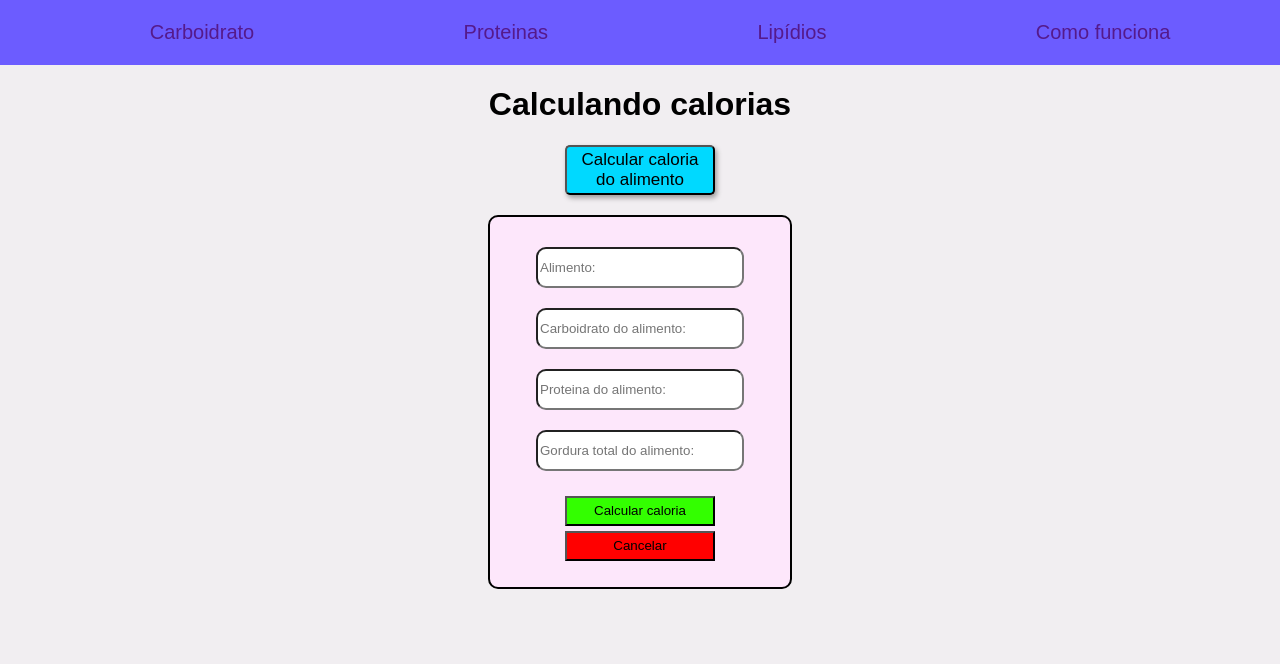
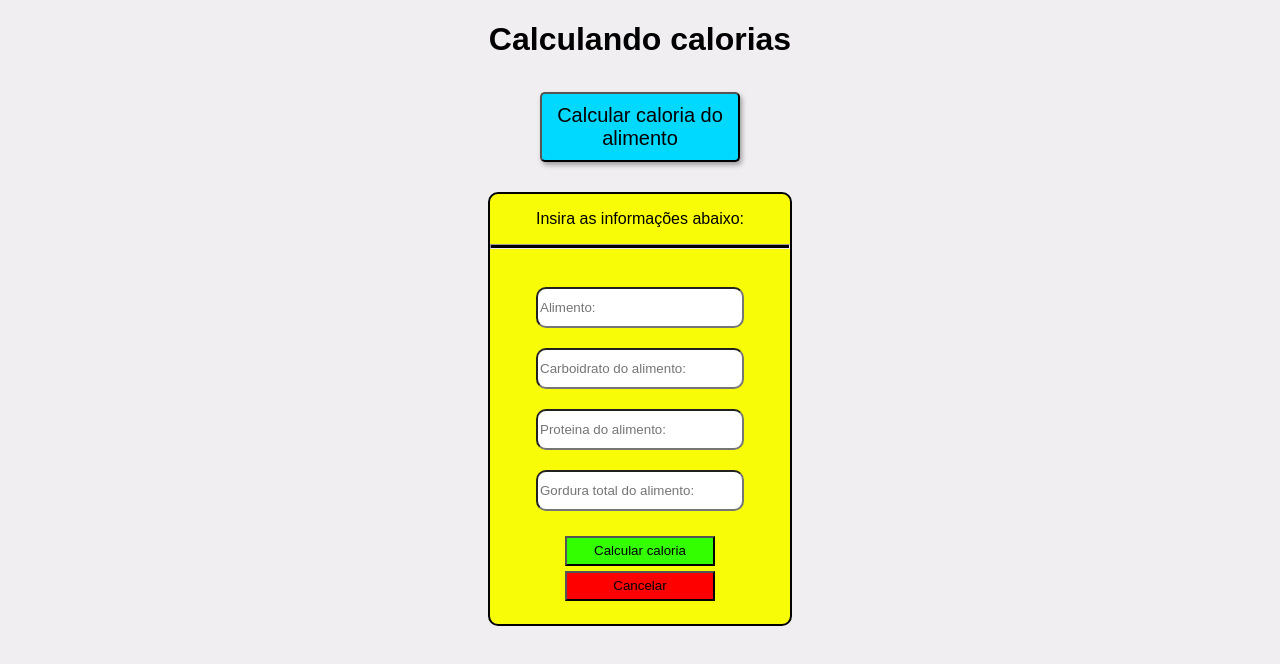
Before and after one commit to Marco-AurelioRoque/calculando-calorias, a plain HTML site: page index.html in a window 1280 px wide. Both pictures are taken after a click on the button "Calcular caloria do alimento". Drawn offline with Linux system fonts and the light colour scheme.

Commit message:
estilos adicionados

```diff
--- a/css/style.css
+++ b/css/style.css
@@ -4,6 +4,7 @@ body{
     box-sizing: border-box;
     font-family: Arial, Helvetica, sans-serif;
     background-color: rgb(241, 238, 241);
+    overflow-y: hidden;
 }
 /*Modal*/
 h1{
@@ -14,30 +15,40 @@ h1{
     text-align: center;
 }
 /*Botao Toggle modal*/
+.botaoAbreModal{
+    text-align: center;
+}
+
 .toggleModal{
-    margin-bottom: 20px;
-    width: 150px;
-    height: 50px;
+    margin-top: 12px;
+    width: 200px;
+    height: 70px;
     border-radius: 5px;
     background-color: rgb(0, 217, 255);
     color: rgb(0, 0, 0);
     cursor: pointer;
-    font-size: 17px;
+    font-size: 20px;
     box-shadow: 2px 3px 5px rgb(156, 156, 156);
 }
 .toggleModal:hover{
     background-color: rgb(18, 172, 243);
 }
 
+hr{
+    height: 3px;
+    background-color: black;
+}
+
 .modal{
+    margin-top: 30px;
     display: none;
     margin-left: auto;
     margin-right: auto;
     border-radius: 10px;
     width: 300px;
-    height: 370px;
+    height: 430px;
     border: 2px solid black;
-    background-color: rgb(253, 231, 251);
+    background-color: rgb(248, 252, 6);
 }
 /*Botoes modal*/
 #alimento {
@@ -81,6 +92,7 @@ h1{
 }
 
 #cancelar {
+    margin-bottom: 10px;
     width: 150px;
     height: 30px;
     background-color: rgb(255, 0, 0);
@@ -95,52 +107,19 @@ h1{
 }
 /*Resultado final*/
 .resultadoFinal {
-    color: white;
+    margin-top: 100px;
+    font-size: 30px;
+    color: rgb(0, 0, 0);
 }
 
-/*Menu Nav*/
+/*Imagem*/
 
-.menuModal{
-    background-color: rgb(108, 92, 255);
-    padding: 5px;
+.imagemCaloria-wrapper{
+    display: flex;
+    justify-content: center;
 }
 
-.menuModal ul{
-    display: flex;
-    justify-content: space-around;
-    cursor: pointer;
+#imagemCaloria{
+    border: 10px dashed rgb(0, 0, 0);
+    margin-top: 10px;
 }
-
-.menuModal ul li {
-    text-decoration: none;
-    list-style: none;
-    color: white;
-    font-size: 20px;
-
-}
-
-.menuModal ul li a{
-    list-style: none;
-    text-decoration: none;
-}
-
-.menuModal ul li a:hover{
-    color: rgb(255, 255, 255);
-}
-
-.menuHamburguer {
-    margin-left: auto;
-    margin-right: auto;
-    display: none;
-    cursor: pointer;
-}
-
-@media screen and (max-width: 600px) {
-    .menuModal{
-        display: none;
-    }
-
-    .menuHamburguer{
-        display: block;
-    }
-}
--- a/index.html
+++ b/index.html
@@ -8,25 +8,24 @@
     <title>Calculadora de calorias</title>
 </head>
 <body>
-
-    <img class="menuHamburguer" onclick="menuNav()" src="https://th.bing.com/th/id/R53dd0b4ce20567ce28b8219d3008ad18?rik=1nia8WU5QUQHgA&pid=ImgRaw" alt="Imagem menu, 3 tracinhos" width="50px" height="50px">
-
-    <nav class="menuModal">
-        <ul>
-            <li><a href="">Carboidrato</a></li>
-            <li><a href="">Proteinas</a></li>
-            <li><a href="">Lipídios</a></li>
-            <li><a href="">Como funciona</a></li>
-        </ul>
-    </nav>
-
     <h1>Calculando calorias</h1>
 
     <!--Modal-->
 
+    <div class="botaoAbreModal">
+        <button class="toggleModal" onclick="toggleModal()">Calcular caloria do alimento</button>
+    </div>
+
     <section class="modal-wrapper">
-        <button class="toggleModal" onclick="toggleModal()">Calcular caloria do alimento</button>
+
+
+
         <div class="modal">
+
+            <p>Insira as informações abaixo:</p>
+
+            <hr>
+
             <input type="text" name="alimento" id="alimento" placeholder="Alimento:">
 
             <input type="number" name="carboidrato" id="carboidrato" placeholder="Carboidrato do alimento: ">
@@ -46,6 +45,10 @@
         <h3 class="resultadoFinal"></h3>
     </section>
 
+    <div class="imagemCaloria-wrapper">
+        <img id="imagemCaloria" src="https://cdn.pixabay.com/photo/2016/03/09/15/30/breakfast-1246686_960_720.jpg" alt="Almoço" width="420" height="300">
+    </div>
+
     <script src="script/script.js"></script>
 </body>
 </html>
--- a/script/script.js
+++ b/script/script.js
@@ -1,18 +1,7 @@
-//Menu nav
-
-function menuNav() {
-    var menu = document.querySelector(".menuModal")
-
-    if(menu.style.display = "none") {
-        menu.style.display = "block"
-    } else {
-        menu.style.display = "none"
-    }
-}
-
 //Botoes calcular e cancelar
 
 function calcular() {
+
     document.querySelector("#calcularCaloria")
 
     document.querySelector(".modal").style.display = "none"
@@ -26,15 +15,15 @@ function calcular() {
     proteina = proteina * 4
     lipidio = lipidio * 9
 
-    var resultado = parseInt(carboidrato) + parseInt(proteina) + parseInt(lipidio)
+    var resultado = parseFloat(carboidrato) + parseFloat(proteina) + parseFloat(lipidio)
 
-    document.querySelector(".resultadoFinal").innerHTML = alimentoDesejado + " contem: " + resultado + " calorias"
-
-
-
+    var resultadoNaTela = document.querySelector(".resultadoFinal").innerHTML = alimentoDesejado + " contem: " + resultado.toFixed(2) + " calorias"
 }
 
 function cancelar() {
+
+    document.querySelector(".imagemCaloria-wrapper").style.display = "block".display = "flex"
+
     document.querySelector("#cancelar")
 
     document.querySelector(".modal").style.display = "none"
@@ -43,6 +32,9 @@ function cancelar() {
 //Botao abre Modal
 
 function toggleModal() {
+
+    document.querySelector(".imagemCaloria-wrapper").style.display = "none"
+
     document.querySelector(".modal").style.display = "block"
 
     document.querySelector(".resultadoFinal").innerHTML = ""
```
